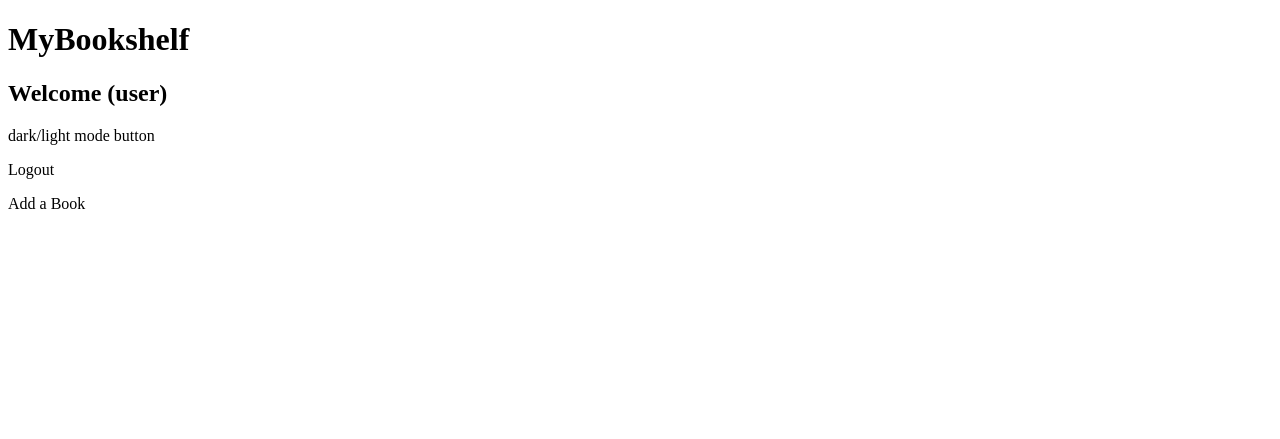
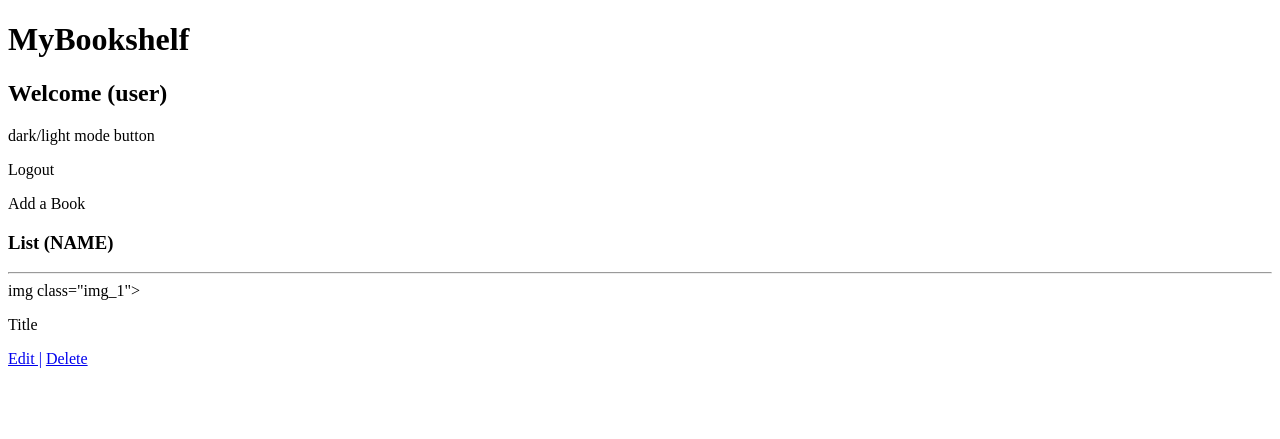
Before and after one commit to Theresa1897/MyBookshelf, a Python web app: template flask_app/templates/list_view.html in a window 1280 px wide. Shown: the top 439 px of the page. Run offline with Jinja, Linux system fonts and the light colour scheme; the template is opened without the code that fills it, so the values that code supplies are empty.

Commit message:
list_view html add on

```diff
--- a/flask_app/templates/list_view.html
+++ b/flask_app/templates/list_view.html
@@ -17,8 +17,19 @@
         <div id="add">
             Add a Book
         </div>
-
-
+        <div class="list-header">
+            <h3>List (NAME)</h3>
+            <!-- DROP BOX FOR ORGANIZATION -->
+            <!-- SEARCH BAR FOR STORIES IN LIST -->
+        </div>
+        <hr>
+        <div class="book_1">
+                img class="img_1">
+                <!-- BOOKS THAT HAVE BEEN DOWNLOADED SHOULD HAVE SOME KIND OF SYMBOL OR STAR BESIDE THE TITLE -->
+                <p>Title</p>
+                <a href="edit">Edit |</a>
+                <a href="delete">Delete</a>
+            </div>
         <span id="spotify">
             <!-- ADD SPOTIFY API!!!!!!!!!!!!!! -->
         </span>
```
